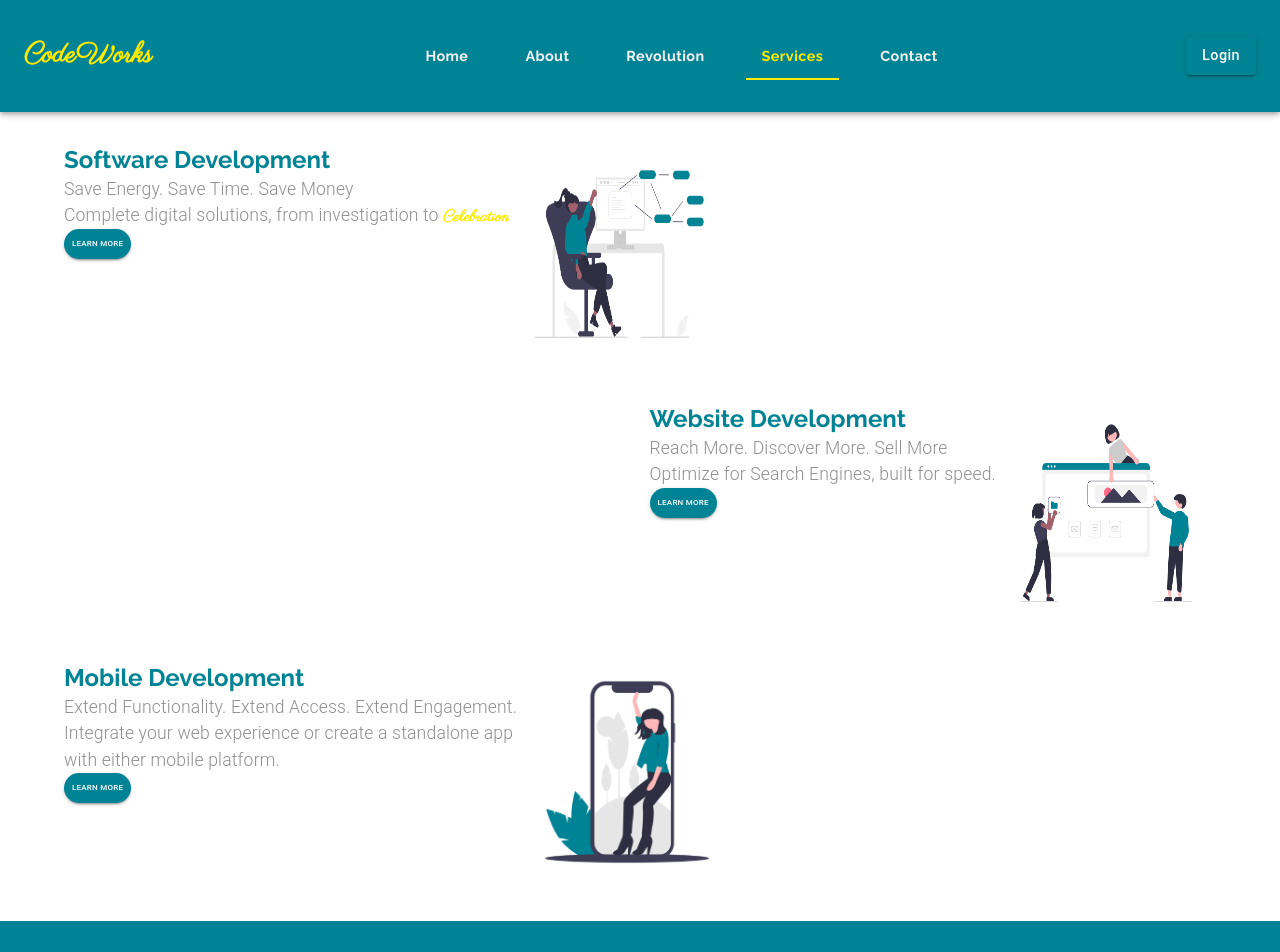
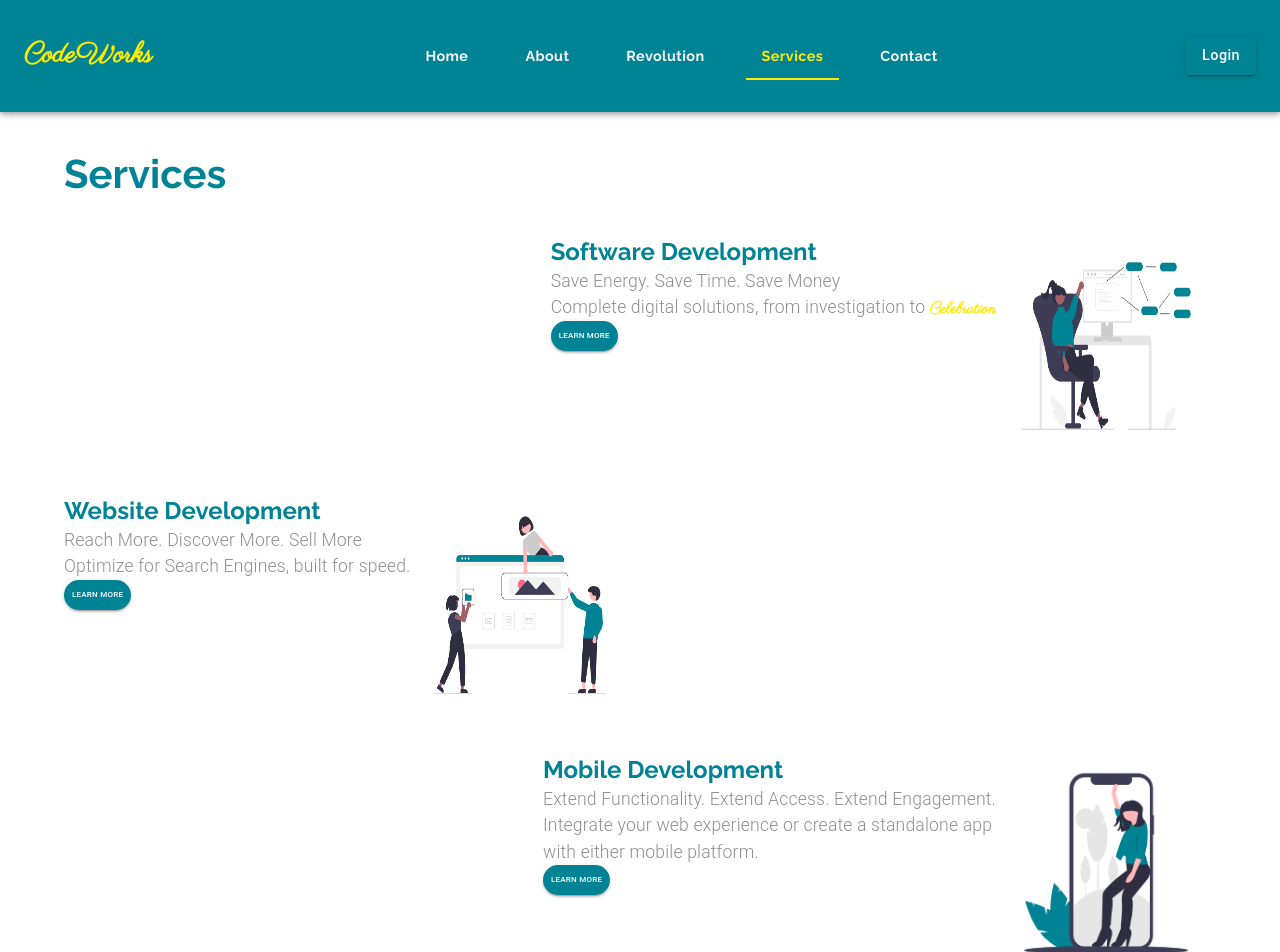
Before and after one commit to sagar-aryal/code-works, a React (Create React App) app: page /services in a window 1280 px wide. Shown: the top 952 px of the page. Built offline with nearby package versions, Linux system fonts and the light colour scheme.

Commit message:
services page changed

```diff
--- a/src/pages/ServicesPage/ServicesPage.jsx
+++ b/src/pages/ServicesPage/ServicesPage.jsx
@@ -1,15 +1,127 @@
 import React from "react";
-import SoftwarePage from "../SoftwarePage/SoftwarePage";
-import WebsitePage from "../WebsitePage/WebsitePage";
-import MobileAppsPage from "../MobileAppsPage/MobileAppsPage";
+
+import software_development from "../../assets/software_development.png";
+import website_development from "../../assets/website_development.png";
+import mobile_apps from "../../assets/mobile_apps.png";
+import theme from "../../theme/Theme";
+import {
+  learnButtonStyles,
+  serviceContainer,
+  SpecialText,
+} from "./ServicesPageStyles";
+
+import {
+  Button,
+  Grid,
+  Typography,
+  Container,
+  useMediaQuery,
+} from "@mui/material";
 
 const ServicesPage = () => {
+  const matchSM = useMediaQuery(theme.breakpoints.down("sm"));
   return (
-    <div>
-      <SoftwarePage />
-      <WebsitePage />
-      <MobileAppsPage />
-    </div>
+    <React.Fragment>
+      <Container>
+        <Grid container direction="column">
+          <Grid item>
+            <Typography variant="h3" style={{ marginTop: "2rem" }}>
+              Services
+            </Typography>
+          </Grid>
+          <Grid item>
+            {/*   Software Development Block */}
+            <Grid
+              container
+              justifyContent={matchSM ? "center" : "flex-end"}
+              sx={serviceContainer}
+            >
+              <Grid item>
+                <Typography variant="h5">Software Development</Typography>
+                <Typography variant="subtitle1">
+                  Save Energy. Save Time. Save Money
+                </Typography>
+                <Typography variant="subtitle1">
+                  Complete digital solutions, from investigation to{" "}
+                  <SpecialText>Celebration</SpecialText>
+                </Typography>
+                <Button sx={learnButtonStyles} variant="contained">
+                  Learn More
+                </Button>
+              </Grid>
+              <Grid item>
+                <img
+                  src={software_development}
+                  alt="software development"
+                  width="220px"
+                  height="220px"
+                />
+              </Grid>
+            </Grid>
+          </Grid>
+          <Grid item>
+            {/*   Website Development Block */}
+            <Grid
+              container
+              justifyContent={matchSM ? "center" : "undefined"}
+              sx={serviceContainer}
+            >
+              <Grid item>
+                <Typography variant="h5">Website Development</Typography>
+                <Typography variant="subtitle1">
+                  Reach More. Discover More. Sell More
+                </Typography>
+                <Typography variant="subtitle1">
+                  Optimize for Search Engines, built for speed.
+                </Typography>
+                <Button sx={learnButtonStyles} variant="contained">
+                  Learn More
+                </Button>
+              </Grid>
+              <Grid item>
+                <img
+                  src={website_development}
+                  alt="software development"
+                  width="220px"
+                  height="220px"
+                />
+              </Grid>
+            </Grid>
+          </Grid>
+          <Grid item>
+            {/*   Mobile Apps Development Block */}
+            <Grid
+              container
+              justifyContent={matchSM ? "center" : "flex-end"}
+              sx={serviceContainer}
+              style={{ marginBottom: "2rem" }}
+            >
+              <Grid item>
+                <Typography variant="h5">Mobile Development</Typography>
+                <Typography variant="subtitle1">
+                  Extend Functionality. Extend Access. Extend Engagement.
+                </Typography>
+                <Typography variant="subtitle1">
+                  Integrate your web experience or create a standalone app{" "}
+                  {matchSM ? null : <br />} with either mobile platform.
+                </Typography>
+                <Button sx={learnButtonStyles} variant="contained">
+                  Learn More
+                </Button>
+              </Grid>
+              <Grid item>
+                <img
+                  src={mobile_apps}
+                  alt="software development"
+                  width="220px"
+                  height="220px"
+                />
+              </Grid>
+            </Grid>
+          </Grid>
+        </Grid>
+      </Container>
+    </React.Fragment>
   );
 };
 
--- a/src/pages/ServicesPage/ServicesPageStyles.js
+++ b/src/pages/ServicesPage/ServicesPageStyles.js
@@ -3,7 +3,6 @@ import theme from "../../theme/Theme";
 
 export const serviceContainer = {
   marginTop: "2rem",
-  marginBottom: "2rem",
 };
 
 export const SpecialText = styled("span")({
```
